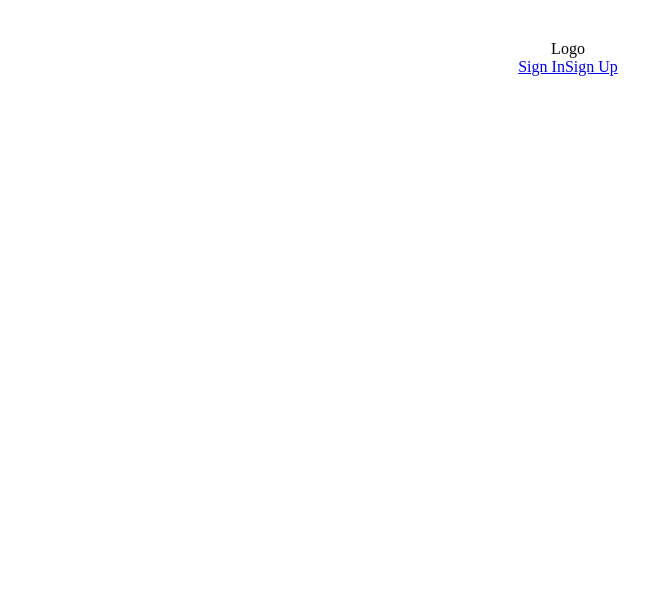
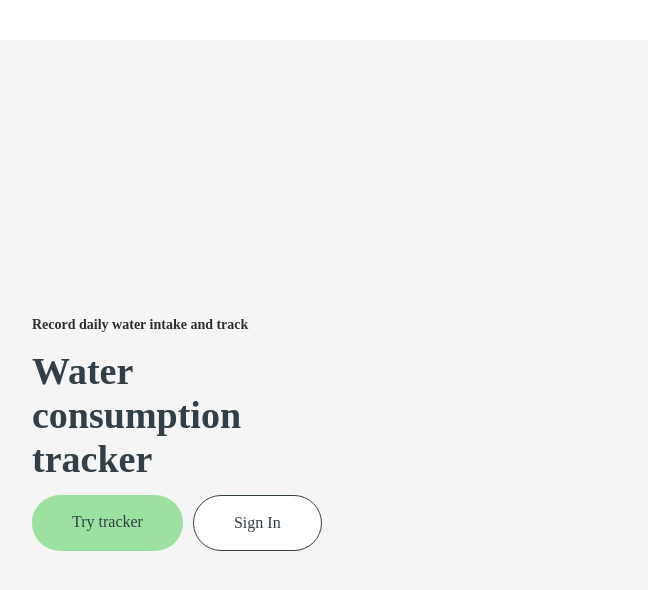
Before and after one commit to dmeshkovGit/AquaTrack, a React (Vite) app: page / in a window 1280 px wide. Shown: the top 590 px of the page, without its empty margins (72-720 px from the left). Built offline with nearby package versions, Linux system fonts and the light colour scheme.

Commit message:
HomePage

```diff
--- a/src/components/App/App.jsx
+++ b/src/components/App/App.jsx
@@ -3,7 +3,7 @@ import './App.css';
 import { Route, Routes } from 'react-router';
 import RestrictedRoute from '../Routes/RestrictedRoute';
 import PrivateRoute from '../Routes/PrivateRoute';
-import WelcomeSection from '../WelcomeSection/WelcomeSection';
+// import WelcomeSection from '../WelcomeSection/WelcomeSection';
 import SignUpPage from '../../pages/SignUpPage/SignUpPage';
 import SignInPage from '../../pages/SignInPage/SignInPage';
 import TrackerPage from '../../pages/TrackerPage/TrackerPage';
--- a/src/components/WelcomeSection/WelcomeSection.jsx
+++ b/src/components/WelcomeSection/WelcomeSection.jsx
@@ -1,12 +1,20 @@
+// import React from 'react';
 import { Link } from 'react-router-dom';
-import Logo from '../../shared/components/Logo/Logo';
+// import Logo from '../../shared/components/Logo/Logo';
+import styles from './WelcomeSection.module.css';
 
 export default function WelcomeSection() {
   return (
-    <div>
-      <Logo />
-      <Link to="/signin">Sign In</Link>
-      <Link to="/signup">Sign Up</Link>
+    <div className={styles.container}>
+      {/* <Logo /> */}
+      <div className={styles.titles}>
+        <h2 className={styles.subtitle}>Record daily water intake and track</h2>
+        <h1 className={styles.title}>Water consumption tracker</h1>
+      </div>
+      <div className={styles.buttons}>
+        <Link to="/signup" className={styles.tryTracker}>Try tracker</Link>
+        <Link to="/signin" className={styles.signIn}>Sign In</Link>
+      </div>
     </div>
   );
 }
--- a/src/components/WelcomeSection/WelcomeSection.module.css
+++ b/src/components/WelcomeSection/WelcomeSection.module.css
@@ -0,0 +1,89 @@
+.container {
+  display: flex;
+  flex-direction: column;
+  align-items: flex-start;
+  justify-content: center;
+  padding: 67px 16px;
+  background-color: #f5f5f5;
+  max-width: 343px;
+  max-height: 411px;
+}
+
+.titles {
+  text-align: left;
+}
+
+.subtitle {
+  font-size: 14px;
+  color: #2f2f2f;
+  margin-bottom: 16px;
+}
+
+.title {
+  font-size: 38px;
+  color: #323f47;
+  margin-bottom: 32px;
+  height: 114px;
+  width: 311px;
+}
+
+.buttons {
+  display: flex;
+  gap: 10px;
+}
+
+.tryTracker {
+  padding: 14px 19px;
+  background-color: #9be1a0;
+  color: #323f47;
+  text-decoration: none;
+  border-radius: 30px;
+}
+
+.signIn {
+  padding: 14px 28px;
+  background-color: #ffffff;
+  color: #323f47;
+  text-decoration: none;
+  border-radius: 30px;
+  border: 1px solid #323f47;
+}
+
+.tryTracker:hover,
+.signIn:hover {
+  background-color: #87D28D;
+}
+
+@media screen and (min-width: 768px) {
+  .container {
+    /* display: none; */
+    /* padding: 50px 93px 50px 64px; */
+    max-width: 574px;
+    /* max-height: 210px; */
+    display: flex;
+    padding-left: 64px;
+    /* align-items: center; */
+  }
+  .titles {
+    font-size: 68px;
+  }
+  .tryTracker {
+    padding: 18px 40px;
+  }
+  .signIn {
+    padding: 18px 40px;
+  }
+}
+
+@media screen and (min-width: 1100px) {
+.container{
+    height: 736px;
+    width: 672px;
+    /* align-items: ; */
+    padding: 188px 64px;
+}
+
+  .titles {
+    font-size: 80px;
+  }
+}
```
